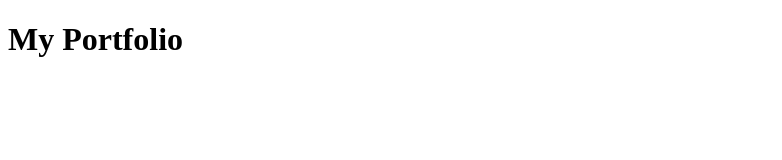
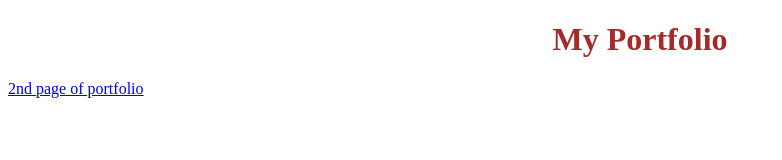
Before and after one commit to nikitasalunke24/Portfolio_Nikita, a plain HTML site: page index.html in a window 1280 px wide. Shown: the whole page, without its empty margins (0-782 px from the left). Drawn offline with Linux system fonts and the light colour scheme.

Commit message:
Add 2nd another page  of portfolio

```diff
--- a/index.html
+++ b/index.html
@@ -7,7 +7,8 @@
 </head>
 <body>
     <div>
-        <h1>My Portfolio</h1>
+        <h1 align="center" style="color: brown;">My Portfolio</h1>
+        <a href="2ndpageportfolio.html" align="center">2nd page of portfolio</a>
     </div>
 
 </body>
```
Also changed, not shown: 2ndpageportfolio.html (added, +12 -0 lines).
